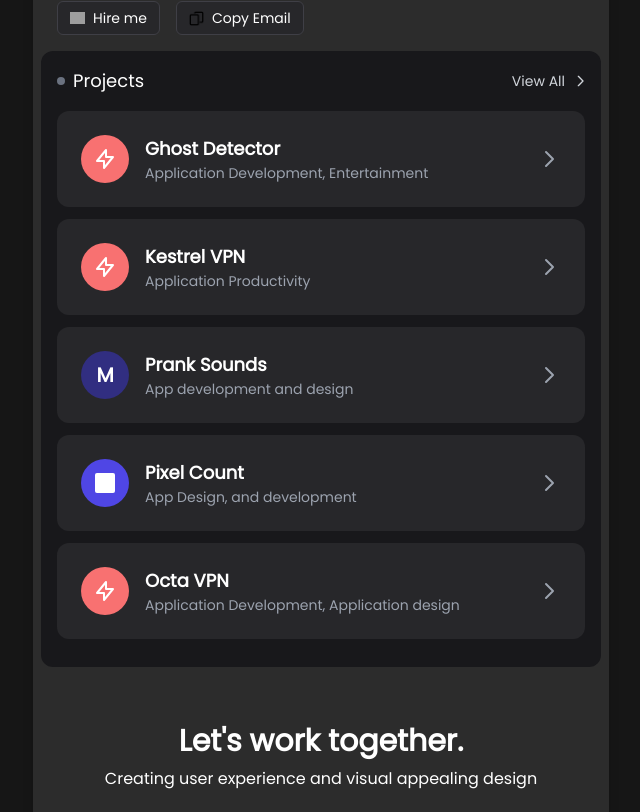
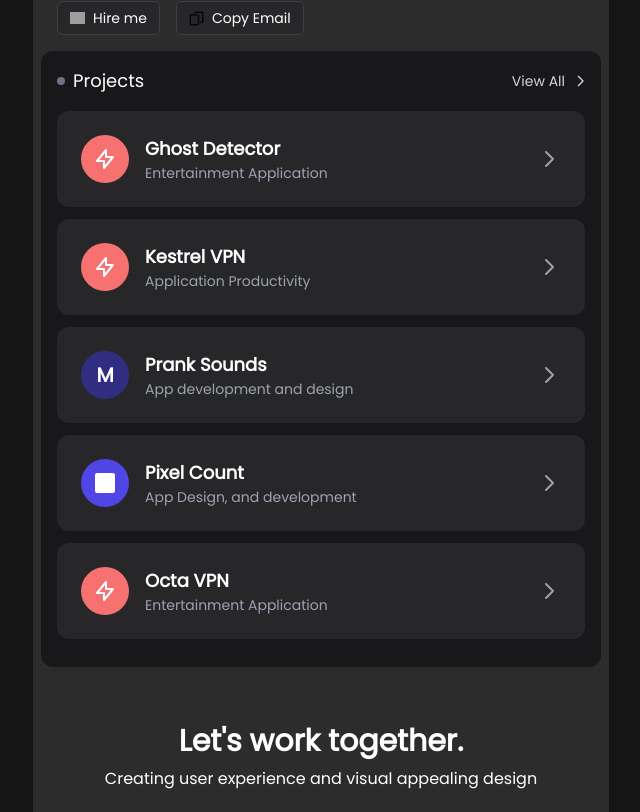
Before and after one commit to MuhammadAhmad338/MyOwnPortfolio, a Next.js app: page / in a window 1280 px wide. Shown: the part 399-1211 px from the top of the page, without its empty margins (319-959 px from the left). Built offline with nearby package versions, Linux system fonts and the light colour scheme; grey boxes are pictures that could not be loaded.

Commit message:
latest commits

```diff
--- a/app/components/AllProjects.tsx
+++ b/app/components/AllProjects.tsx
@@ -54,7 +54,7 @@ const AllProjects = () => {
         } rounded-xl p-6 mb-3 flex items-center justify-between w-full duration-200 hover:shadow-md hover:shadow-black/20 transition-shadow cursor-pointer`} //Added cursor pointer
       >
         <div className="flex items-center">
-          <div className="bg-red-400 w-12 h-12 rounded-full flex items-center justify-center text-white mr-4">
+        <div className="bg-red-400 w-12 h-12 rounded-full flex items-center justify-center text-white mr-4">
             <svg
               xmlns="http://www.w3.org/2000/svg"
               className="h-6 w-6"
@@ -73,7 +73,7 @@ const AllProjects = () => {
           <div>
             <div className="font-bold text-lg">Ghost Detector</div>
             <div className={`${darkMode ? 'text-gray-400' : 'text-gray-500'} text-sm`}>
-              Application Development, Entertainment
+              Entertainment Application
             </div>
           </div>
         </div>
@@ -239,7 +239,7 @@ const AllProjects = () => {
           <div>
             <div className="font-bold text-lg">Octa VPN</div>
             <div className={`${darkMode ? 'text-gray-400' : 'text-gray-500'} text-sm`}>
-              Application Development, Application design
+            Entertainment Application
             </div>
           </div>
         </div>
--- a/app/page.tsx
+++ b/app/page.tsx
@@ -16,7 +16,6 @@ const Home: FC = () => {
     const darkMode = useSelector((state: any) => state.theme.darkMode);
     const [mounting, setMounting] = useState(true);
     const [prevDarkMode, setPrevDarkMode] = useState(darkMode);
-
 
     useEffect(() => {
         setMounting(false);
```
